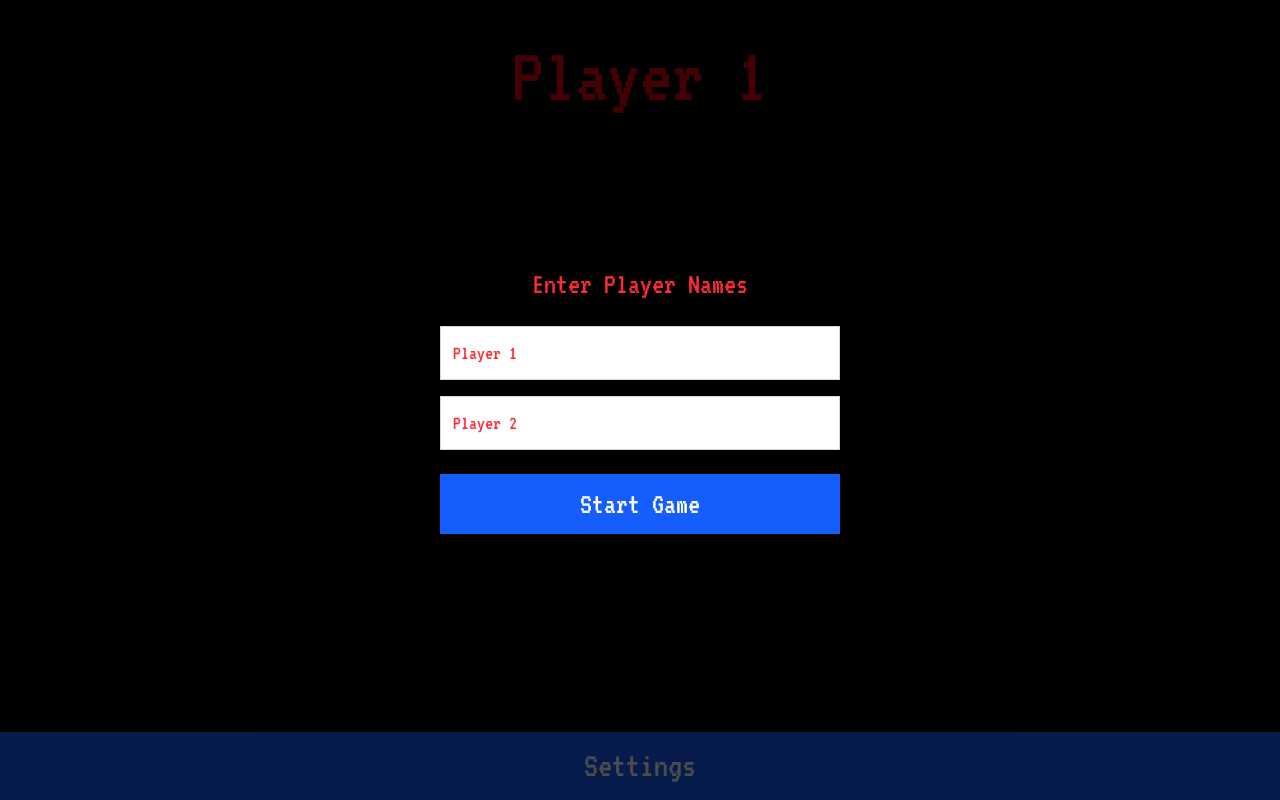
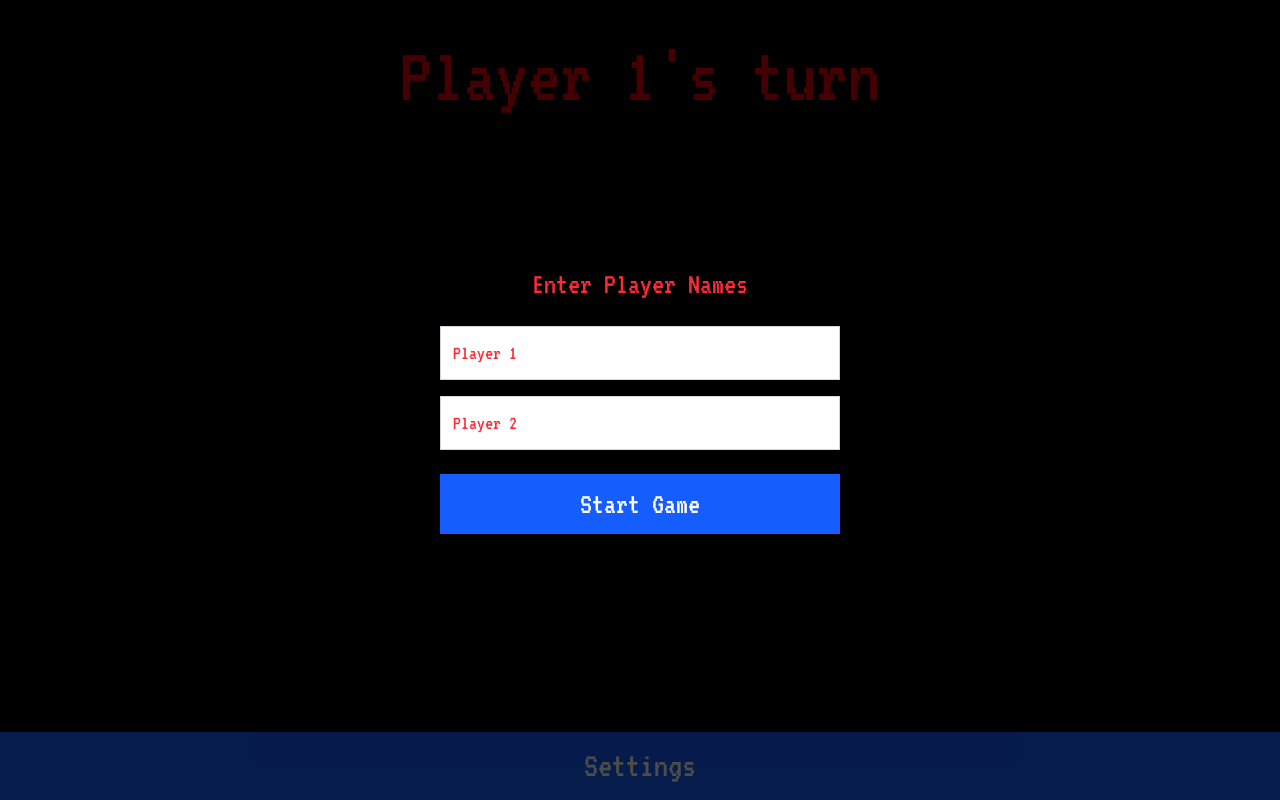
Before and after one commit to x0lg0n/notakto-website, a Next.js app: page /vsPlayer in a window 1280 px wide. Built offline with nearby package versions, Linux system fonts and the light colour scheme.

Commit message:
[UX]: player's display title

```diff
--- a/src/app/vsComputer/page.tsx
+++ b/src/app/vsComputer/page.tsx
@@ -249,7 +249,10 @@ const Game = () => {
                         <span className="text-red-600 text-[35px] ">Coins: {Coins}</span>
                         <span className="text-red-600 text-[35px] "> | XP: {XP}</span>
                     </div>
-                    <h2 className="text-red-600 text-[80px] mb-5 text-center">{currentPlayer == 1 ? "You" : "Computer"}</h2>
+                    <h2 className="text-red-600 text-[80px] mb-5 text-center">
+  {currentPlayer === 1 ? "Your Turn" : "Computer's Turn"}
+</h2>
+
                 </div>
 
                 <div className="flex flex-wrap justify-center gap-4 p-4 w-full mb-20">
--- a/src/app/vsPlayer/page.tsx
+++ b/src/app/vsPlayer/page.tsx
@@ -78,7 +78,9 @@ const Game = () => {
         <div className="flex flex-col min-h-screen bg-black relative">
             <div className="flex-1">
                 <div className="flex flex-col items-center px-6 py-4 -mb-8">
-                    <h2 className="text-red-600 text-[80px] mb-5 text-center">{currentPlayer === 1 ? player1Name : player2Name}</h2>
+                    <h2 className="text-red-600 text-[80px] mb-5 text-center">
+  {currentPlayer === 1 ? `${player1Name}'s turn` : `${player2Name}'s turn`}
+</h2>
                 </div>
 
                 <div className="flex flex-wrap justify-center gap-4 p-4 w-full mb-20">
```
